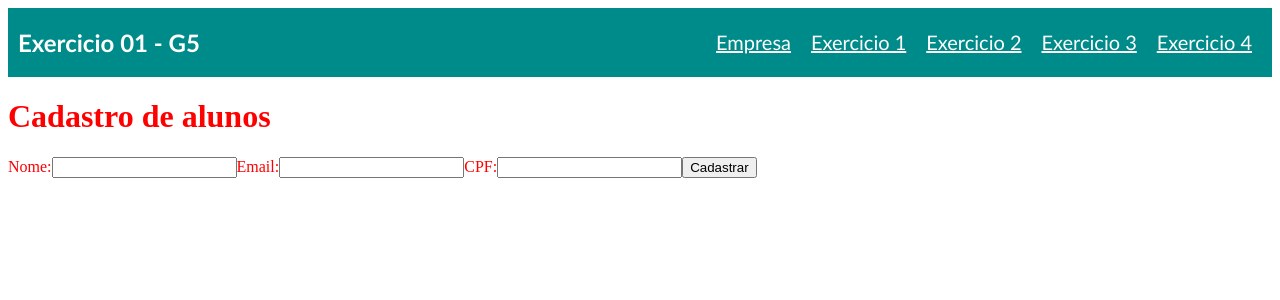
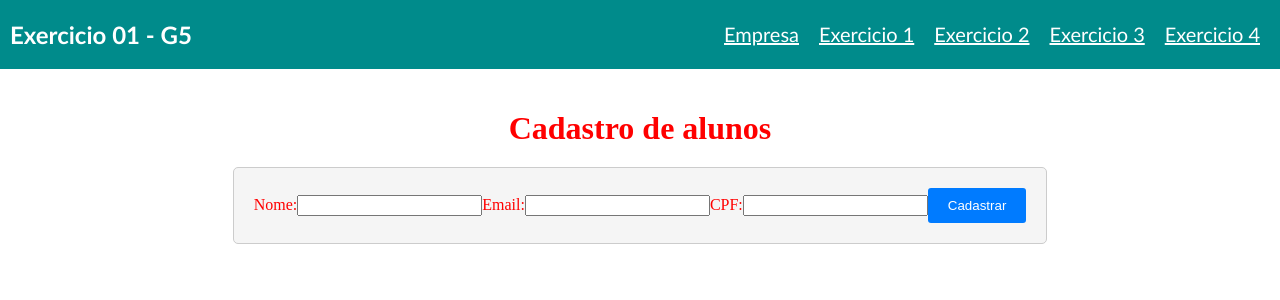
Before and after one commit to paulooosf/React-G5-01, a React (Vite) app in the folder atividade/: page /exercicio1 in a window 1280 px wide. Shown: the top 300 px of the page. Built offline with nearby package versions, Linux system fonts and the light colour scheme.

Commit message:
Feat: adicionando css para questão 1

```diff
--- a/atividade/src/pages/Exercicio1/index.jsx
+++ b/atividade/src/pages/Exercicio1/index.jsx
@@ -1,5 +1,6 @@
 import React, { useState, useEffect } from 'react';
 import axios from 'axios';
+import './style.css';
 
 function Exercicio1() {
     const [nome, setNome] = useState('');
@@ -50,7 +51,7 @@ function Exercicio1() {
             )}
             {!enviado && (
                 <form onSubmit={handleSubmit}>
-                    <div className="row">
+                    <div className="informacoes">
                         <div className="col-md-6">
                             <label htmlFor="nome">Nome:</label>
                             <input type="text" className="my-3 form-control" id="nome" value={nome} onChange={(e) => setNome(e.target.value)}
--- a/atividade/src/pages/Exercicio1/style.css
+++ b/atividade/src/pages/Exercicio1/style.css
@@ -0,0 +1,74 @@
+
+body {
+    margin: 0;
+    padding: 0;
+}
+
+.container {
+    display: flex;
+    flex-direction: column;
+    align-items: center;
+    min-height: 100vh;
+    padding: 20px;
+}
+
+.container h1 {
+    margin-bottom: 20px;
+}
+
+.container form {
+    display: flex;
+    flex-direction: column;
+    align-items: center;
+    padding: 20px;
+    border: 1px solid #ccc;
+    border-radius: 5px;
+    background-color: #f5f5f5;
+}
+
+.container form .form-group {
+    margin-bottom: 10px;
+}
+
+.container form .form-group label {
+    margin-bottom: 5px;
+    display: block;
+}
+
+.container form .form-group input {
+    width: 100%;
+    padding: 10px;
+    border: 1px solid #ccc;
+    border-radius: 3px;
+}
+
+.container form button {
+    padding: 10px 20px;
+    background-color: #007bff;
+    color: #fff;
+    border: none;
+    border-radius: 3px;
+    cursor: pointer;
+}
+
+.container ul {
+    list-style: none;
+    padding: 0;
+    margin: 0;
+    background-color: #fff;
+    border: 1px solid #ccc;
+    border-radius: 5px;
+}
+
+.container ul li {
+    padding: 10px;
+    border-bottom: 1px solid #ccc;
+}
+
+.container .alert {
+    margin-top: 20px;
+    padding: 10px;
+    border-radius: 3px;
+    background-color: #4caf50;
+    color: #fff;
+}
```
